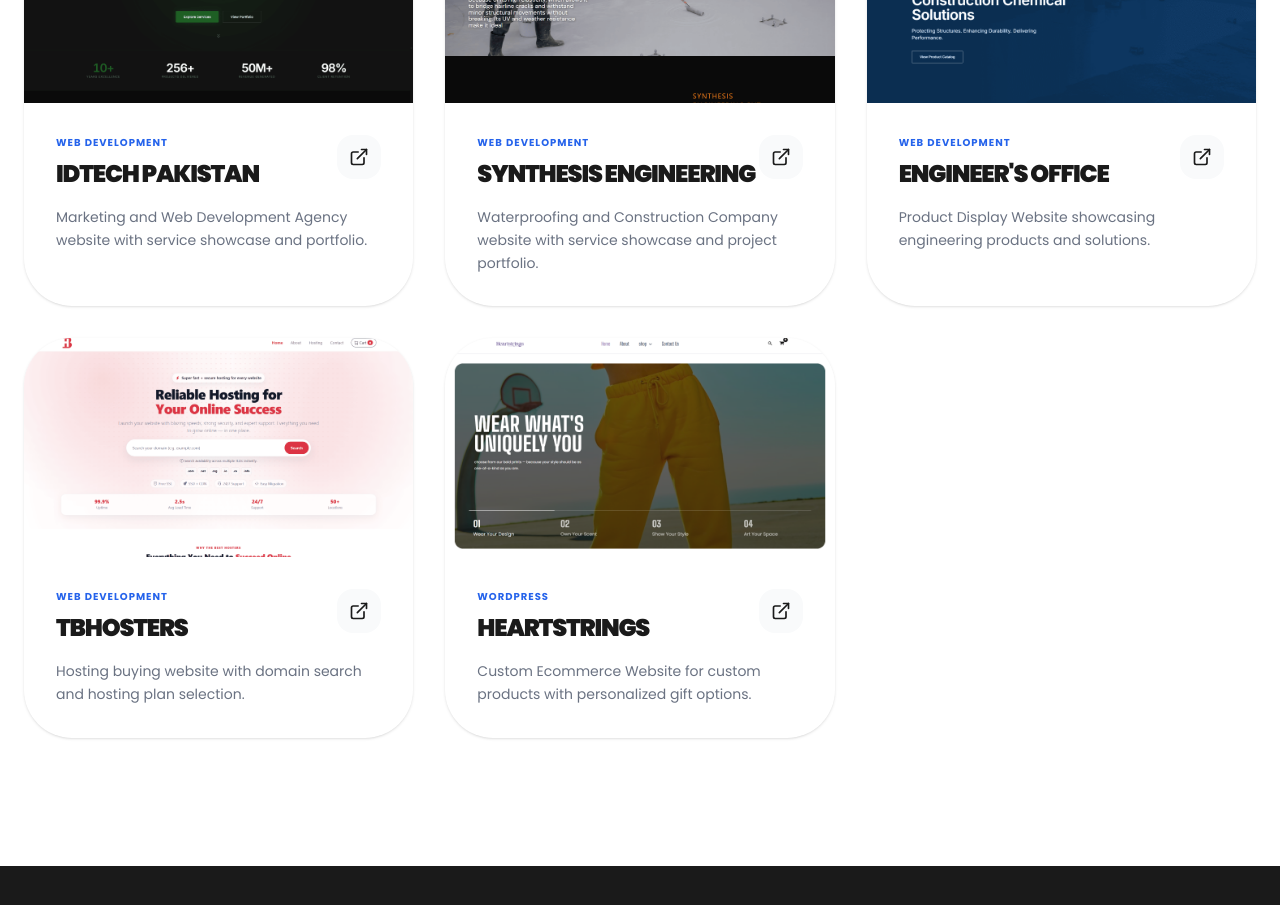
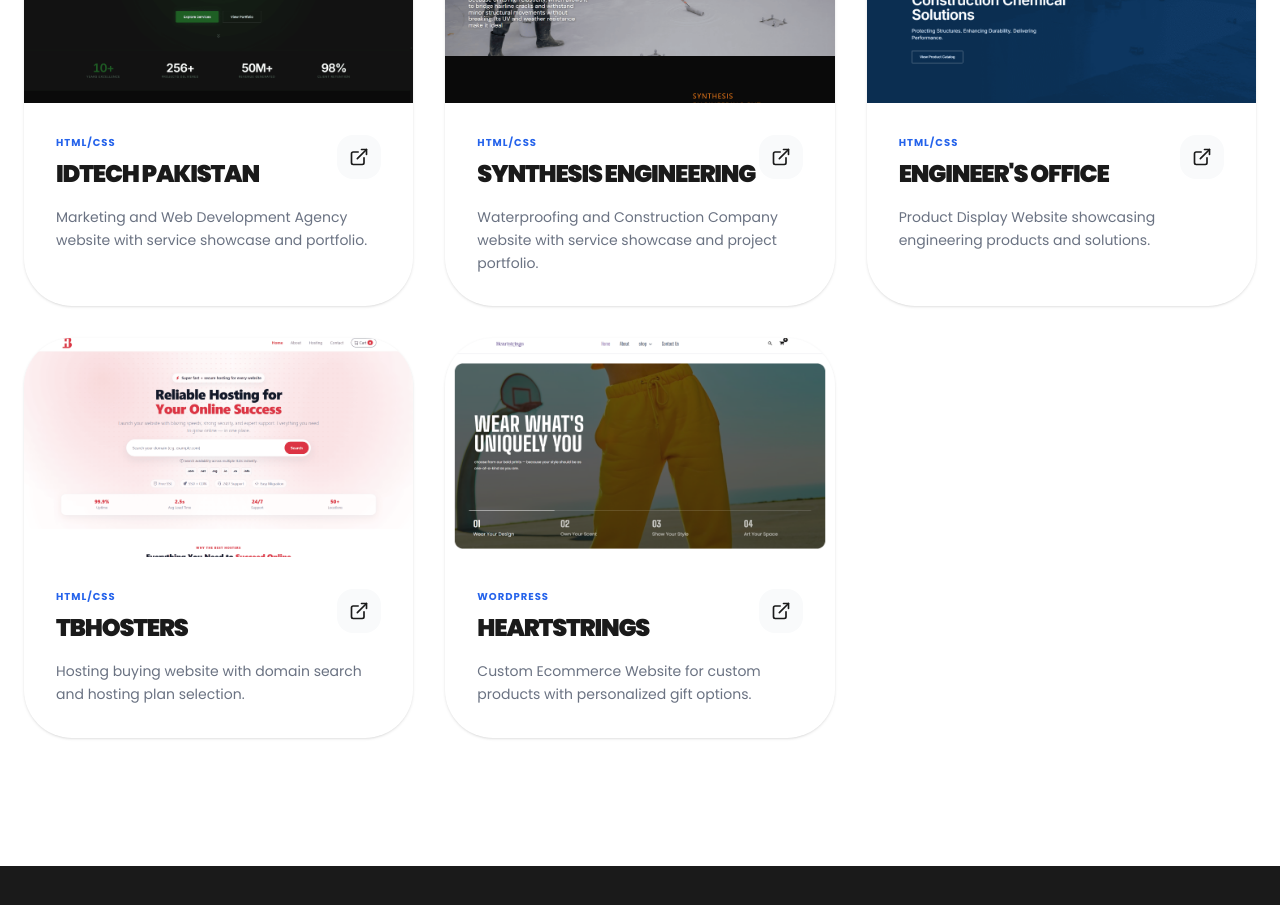
Before and after one commit to Rabiaan/Rabiaan-s-Portfolio, a React (Vite) app: page /projects in a window 1280 px wide. Shown: the part 3280-4185 px from the top of the page. Built offline with nearby package versions, Linux system fonts and the light colour scheme.

Commit message:
fix: resolve project duplicate issue and recategorize web development projects to html/css

```diff
--- a/src/pages/Projects.jsx
+++ b/src/pages/Projects.jsx
@@ -153,7 +153,7 @@
       icon: <Globe className="w-5 h-5" />
     },
     {
-      id: 16,
+      id: 23,
       title: "SQI",
       category: "HTML/CSS",
       image: "/images/sqi.png",
@@ -173,7 +173,7 @@
     {
       id: 18,
       title: "IDTECH Pakistan",
-      category: "Web Development",
+      category: "HTML/CSS",
       image: "/images/idtechpakistan.png",
       desc: "Marketing and Web Development Agency website with service showcase and portfolio.",
       link: "https://idtechpakistan.com/",
@@ -182,7 +182,7 @@
     {
       id: 19,
       title: "Synthesis Engineering",
-      category: "Web Development",
+      category: "HTML/CSS",
       image: "/images/synthesis.png",
       desc: "Waterproofing and Construction Company website with service showcase and project portfolio.",
       link: "https://syneng.pk",
@@ -191,7 +191,7 @@
     {
       id: 20,
       title: "Engineer's Office",
-      category: "Web Development",
+      category: "HTML/CSS",
       image: "/images/engineer-office.png",
       desc: "Product Display Website showcasing engineering products and solutions.",
       link: "https://engineersoffice.pk/",
@@ -200,7 +200,7 @@
     {
       id: 21,
       title: "TBHosters",
-      category: "Web Development",
+      category: "HTML/CSS",
       image: "/images/tbhosters.png",
       desc: "Hosting buying website with domain search and hosting plan selection.",
       link: "https://tbhosters.pk/",
```
